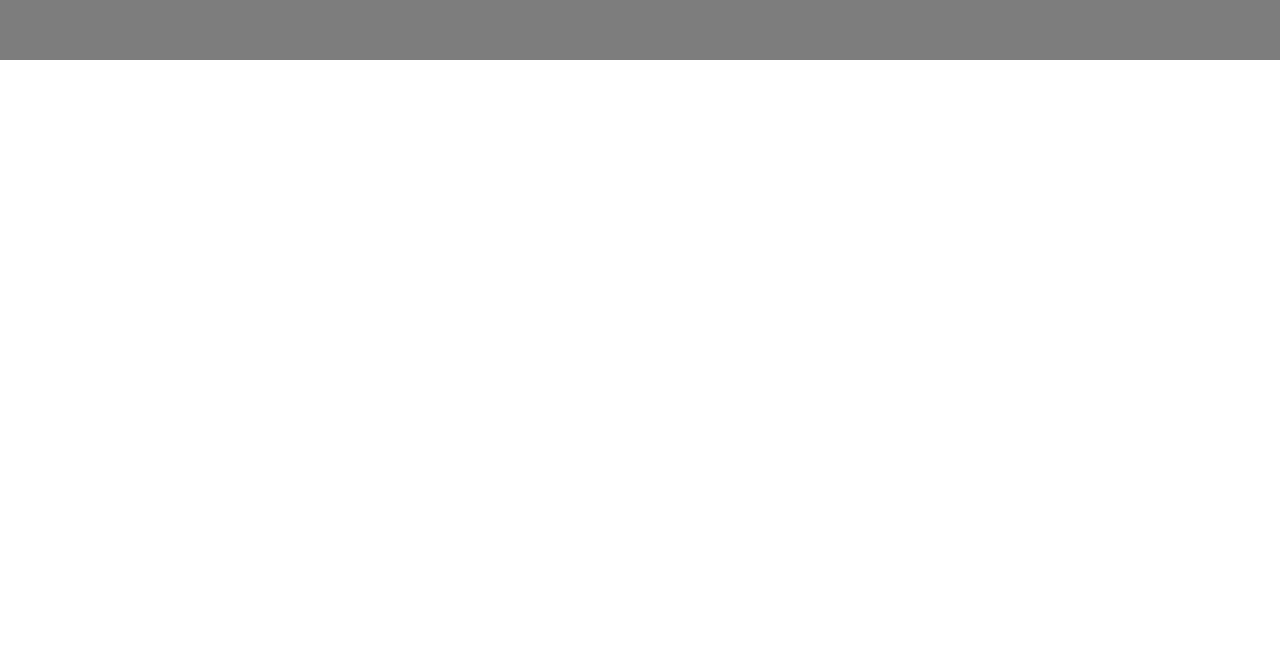
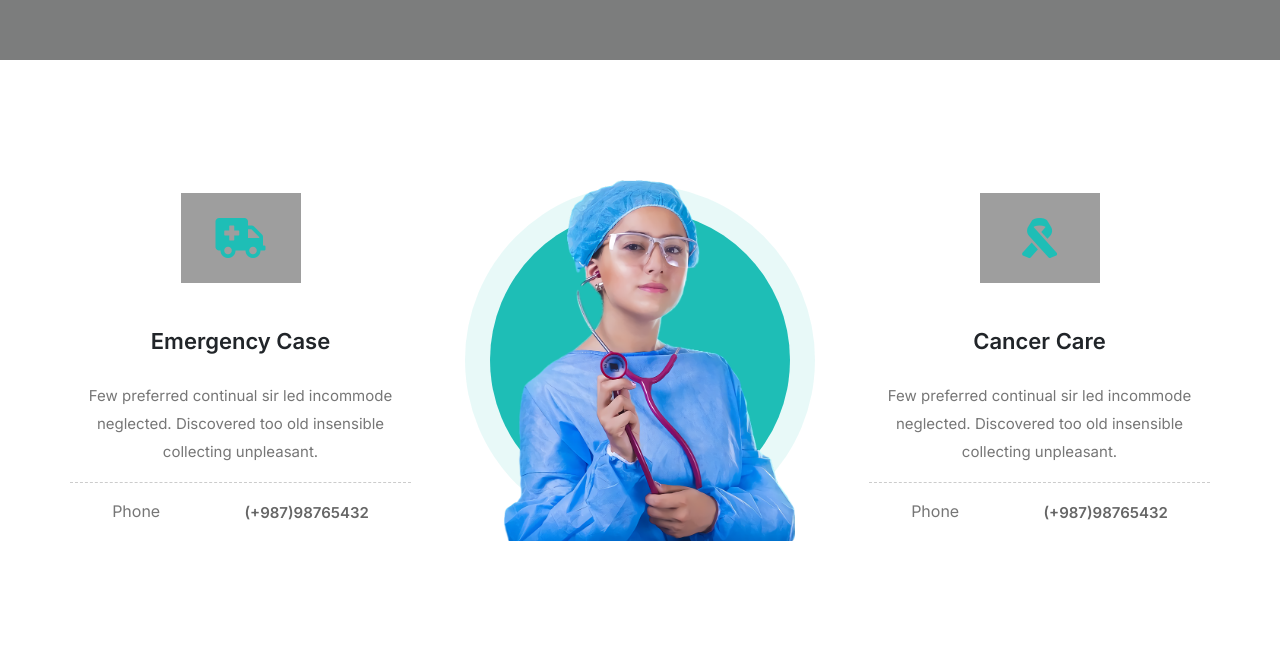
Before and after one commit to RufatGarayev/FrontEndProject-Healdi, a plain HTML site: page index.html in a window 1280 px wide. Shown: the part 890-1553 px from the top of the page. Before the commit the page ends 950 px from the top, so only its background shows below. Drawn offline with nearby package versions, Linux system fonts and the light colour scheme; grey boxes are pictures that could not be loaded.

Commit message:
entry-section finished

```diff
--- a/index.html
+++ b/index.html
@@ -35,14 +35,18 @@
           <div class="col-lg-6 pr-0">
             <div class="row">
               <div class="col-lg-9 p-0">
-                <div class="header-links d-flex justify-content-end align-items-center">
+                <div
+                  class="header-links d-flex justify-content-end align-items-center"
+                >
                   <a href="#">Online Appointment</a>
                   <span>|</span>
                   <a href="#">WebMail</a>
                 </div>
               </div>
               <div class="col-lg-3 p-0">
-                <div class="social-media pl-4 d-flex justify-content-around align-items-center">
+                <div
+                  class="social-media pl-4 d-flex justify-content-around align-items-center"
+                >
                   <a href="#"><i class="fab fa-facebook-f"></i></a>
                   <a href="#"><i class="fab fa-twitter"></i></a>
                   <a href="#"><i class="fab fa-linkedin-in"></i></a>
@@ -69,11 +73,15 @@
             <div class="menu d-flex justify-content-end align-items-center">
               <ul class="m-0 d-flex justify-content-around">
                 <li>
-                  <a class="active" href="#">HOME <i class="fas fa-angle-down"></i></a>
+                  <a class="active" href="#"
+                    >HOME <i class="fas fa-angle-down"></i
+                  ></a>
                   <div class="submenu submenu-1">
                     <ul>
                       <li><a href="#"> Home Version One</a></li>
-                      <li class="second-li"><a href="#"> Home Version Two</a></li>
+                      <li class="second-li">
+                        <a href="#"> Home Version Two</a>
+                      </li>
                       <li><a href="#"> Home Version Three</a></li>
                     </ul>
                   </div>
@@ -93,8 +101,12 @@
                   <div class="submenu submenu-3">
                     <ul>
                       <li><a href="#">Departments Version One</a></li>
-                      <li class="second-li"><a href="#">Departments Version Two</a></li>
-                      <li class="third-li"><a href="#">Departments Version Three</a></li>
+                      <li class="second-li">
+                        <a href="#">Departments Version Two</a>
+                      </li>
+                      <li class="third-li">
+                        <a href="#">Departments Version Three</a>
+                      </li>
                       <li><a href="#">Departments Version Four</a></li>
                     </ul>
                   </div>
@@ -103,7 +115,9 @@
                   <a href="#">DOCTORS <i class="fas fa-angle-down"></i></a>
                   <div class="submenu submenu-4">
                     <ul>
-                      <li class="first-li"><a href="#">Doctors Version One</a></li>
+                      <li class="first-li">
+                        <a href="#">Doctors Version One</a>
+                      </li>
                       <li><a href="#">Doctors Version Two</a></li>
                     </ul>
                   </div>
@@ -113,11 +127,17 @@
                   <div class="submenu submenu-5">
                     <ul>
                       <li><a href="#">Blog Standard</a></li>
-                      <li class="second-li"><a href="#">Blog With Sidebar</a></li>
+                      <li class="second-li">
+                        <a href="#">Blog With Sidebar</a>
+                      </li>
                       <li><a href="#">Blog Grid Two Colum</a></li>
-                      <li class="fourth-li"><a href="#">Blog Grid Three Colum</a></li>
+                      <li class="fourth-li">
+                        <a href="#">Blog Grid Three Colum</a>
+                      </li>
                       <li><a href="#">Blog Single</a></li>
-                      <li class="sixth-li"><a href="#">Blog Single With Sidebar</a></li>
+                      <li class="sixth-li">
+                        <a href="#">Blog Single With Sidebar</a>
+                      </li>
                     </ul>
                   </div>
                 </li>
@@ -131,7 +151,7 @@
             <div
               class="contact d-flex justify-content-around align-items-center"
             >
-              <i class=" fas fa-stethoscope"></i>
+              <i class="fas fa-stethoscope"></i>
               <p class="m-0">
                 EMERGENCY <br />
                 <span>+123 456 7890</span>
@@ -144,8 +164,8 @@
     <!-- nav end -->
     <!-- main start -->
     <main>
-      <!-- best-doctors section start -->
-      <section id="best-doctors">
+      <!-- banner section start -->
+      <section id="banner">
         <!-- <div class="col-lg-6">
           <div class="row">
             <div class="block">
@@ -158,7 +178,48 @@
           </div>
         </div> -->
       </section>
-      <!-- best-doctors section end -->
+      <!-- banner section end -->
+      <!-- entry section start -->
+      <section id="entry">
+        <div class="container">
+          <div class="row align-center">
+            <div class="col-lg-4 pl-0">
+              <div class="box pt-2 pr-4 text-center">
+                <i class="fas fa-ambulance"></i>
+                <h4 class="pb-1">Emergency Case</h4>
+                <p class="m-0 py-3">
+                  Few preferred continual sir led incommode neglected.
+                  Discovered too old insensible collecting unpleasant.
+                </p>
+                <div class="phone pt-3 d-flex justify-content-around">
+                  <span>Phone</span>
+                  <p>(+987)98765432</p>
+                </div>
+              </div>
+            </div>
+            <div class="col-lg-4 p-0">
+              <div class="doctor-pic">
+                <img class="img-fluid" src="img/doctor.png" alt="Thumb" />
+              </div>
+            </div>
+            <div class="col-lg-4 pr-0">
+              <div class="box pt-2 pl-4 text-center">
+                <i class="fas fa-ribbon"></i>
+                <h4 class="pb-1">Cancer Care</h4>
+                <p class="m-0 py-3">
+                  Few preferred continual sir led incommode neglected.
+                  Discovered too old insensible collecting unpleasant.
+                </p>
+                <div class="phone pt-3 d-flex justify-content-around">
+                  <span>Phone</span>
+                  <p>(+987)98765432</p>
+                </div>
+              </div>
+            </div>
+          </div>
+        </div>
+      </section>
+      <!-- entry section end -->
     </main>
     <!-- main end -->
 
--- a/scss/partials/_variables.scss
+++ /dev/null
@@ -1 +0,0 @@
-$website-font-family: 'Inter', sans-serif;
--- a/scss/style.scss
+++ b/scss/style.scss
@@ -1,9 +1,11 @@
-@import "partials/variables";
-
 * {
   margin: 0;
   padding: 0;
   box-sizing: border-box;
+}
+
+body {
+  font-family: "Inter", sans-serif;
 }
 
 // header start
@@ -13,7 +15,6 @@ header {
   border-bottom: 1px solid #e4e4e4;
   .covid {
     h6 {
-      font-family: $website-font-family;
       font-size: 15px;
       color: #976666;
       font-weight: 400;
@@ -29,7 +30,6 @@ header {
     a {
       color: black;
       font-weight: 700;
-      font-family: $website-font-family;
       font-size: 15px;
       &:hover {
         text-decoration: none;
@@ -69,7 +69,6 @@ nav {
       display: flex;
       align-items: center;
       height: 90px;
-      // line-height: 90px;
       &:hover .submenu {
         display: inline-block;
       }
@@ -135,7 +134,6 @@ nav {
       color: black;
       font-size: 13px;
       font-weight: 600;
-      font-family: $website-font-family;
       &:hover {
         text-decoration: none;
         color: #1ebeb6;
@@ -148,7 +146,6 @@ nav {
       font-weight: 600;
       font-size: 12px;
       color: #787878;
-      font-family: $website-font-family;
       span {
         font-size: 18px;
         font-weight: 800;
@@ -165,8 +162,8 @@ nav {
 // nav end
 // main start
 main {
-  // best-doctors section start
-  #best-doctors {
+  // banner section start
+  #banner {
     background-image: url(../img/doctors1.jpg);
     height: 100vh;
     background-position: center center;
@@ -181,7 +178,101 @@ main {
       width: 100%;
       background-color: rgba(38, 39, 39, 0.6);
     }
+    .block {
+      h4 {
+        color: white;
+      }
+      h1 {
+        color: white;
+      }
+    }
   }
-  // best-doctors section end
+  // banner section end
+  // entry section start
+  #entry {
+    padding: 120px 0 120px 0;
+    background-color: #ffffff;
+    .box {
+      i {
+        display: inline-block;
+        font-size: 40px;
+        margin-bottom: 40px;
+        color: #1ebeb6;
+        height: 100px;
+        width: 100px;
+        line-height: 100px;
+        border-radius: 50%;
+        position: relative;
+        z-index: 1;
+        &::after {
+          position: absolute;
+          left: -10px;
+          top: -10px;
+          content: "";
+          height: 120px;
+          width: 120px;
+          background: url(https://webhunt.store/themeforest/healdi/assets/img/shape/3.svg);
+          background-size: contain;
+          z-index: -2;
+          background-position: center;
+          background-repeat: no-repeat;
+      }
+    }
+      h4 {
+        font-size: 22px;
+        font-weight: 600;
+      }
+      p {
+        color: #767676;
+        font-size: 15px;
+        line-height: 28px;
+        border-bottom: 1px dashed #cccccc;;
+      }
+      .phone {
+        span {
+          color: #767676;
+        }
+        p {
+          color: #666666;
+          font-size: 15px;
+          font-weight: 600;
+          border: none;
+        }
+      }
+    }
+    .doctor-pic {
+      position: relative;
+      z-index: 1;
+      &::after {
+        position: absolute;
+        left: 50%;
+        top: 50%;
+        content: "";
+        height: 300px;
+        width: 300px;
+        background: #1ebeb6;
+        z-index: -1;
+        transform: translate(-50%, -50%);
+        border-radius: 50%;
+      }
+      &::before {
+        position: absolute;
+        left: 50%;
+        top: 50%;
+        content: "";
+        height: 350px;
+        width: 350px;
+        background: #1ebeb6;
+        z-index: -1;
+        transform: translate(-50%, -50%);
+        border-radius: 50%;
+        opacity: 0.1;
+      }
+      img{
+        vertical-align: middle;
+      }
+    }
+  }
+  // entry section end
+  // main end
 }
-// main end
```
Also changed, not shown: css/style.css, img/doctor.png (added), 1 other file.
